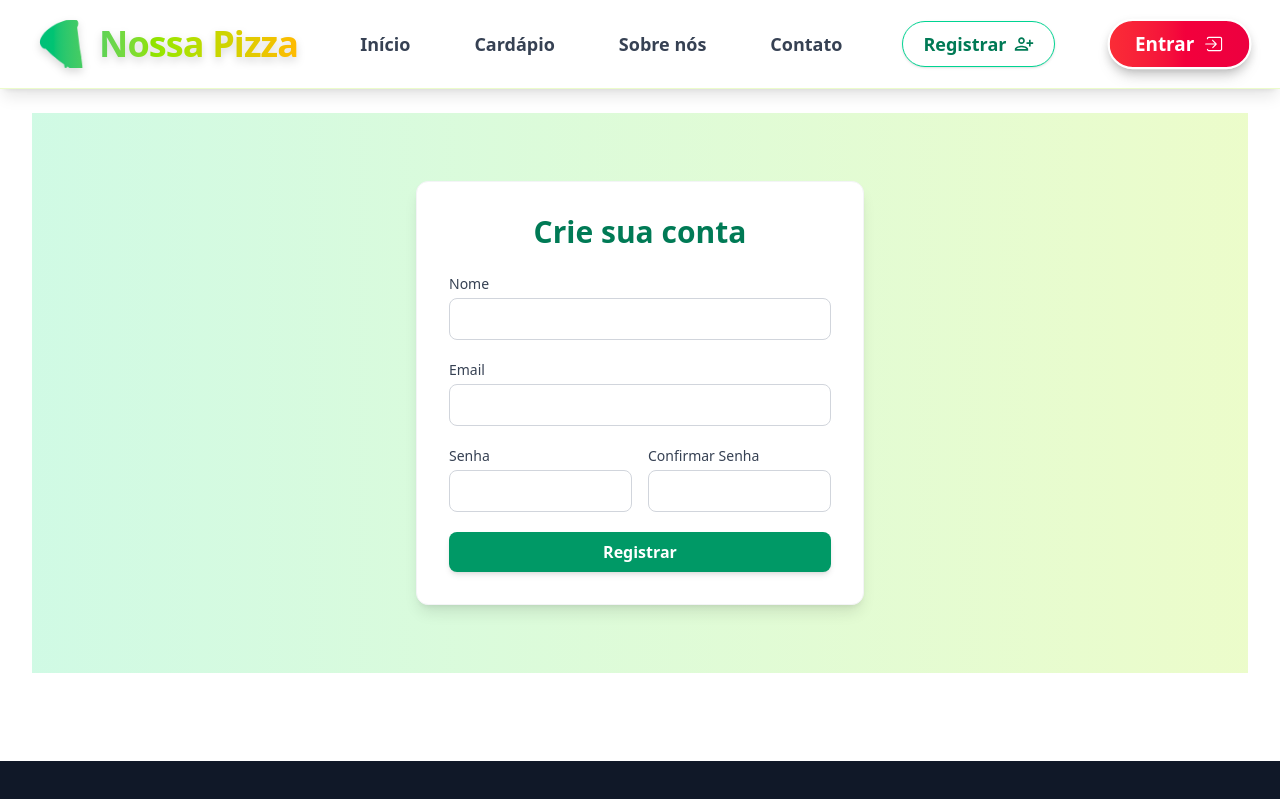
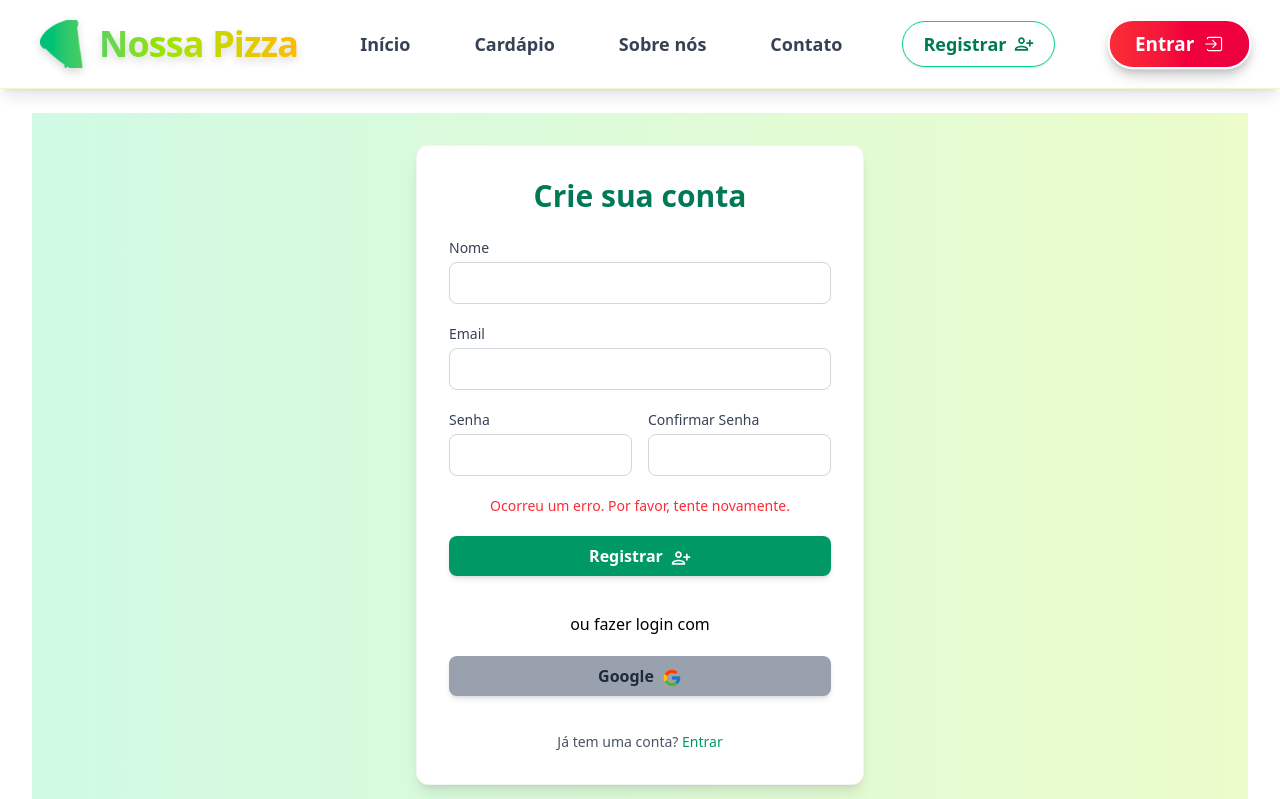
Before and after one commit to Ese-Fapo/resturant-templete, a Next.js app: page /register in a window 1280 px wide. Shown: the top 799 px of the page. Built offline with nearby package versions, Linux system fonts and the light colour scheme; no server answers.

Commit message:
auth started with google

```diff
--- /dev/null
+++ b/app/api/auth/[...nextauth]/route.ts
@@ -0,0 +1,25 @@
+import NextAuth from "next-auth"
+import CredentialsProvider from "next-auth/providers/credentials";
+
+const handler = NextAuth({
+  providers: [
+    CredentialsProvider({
+      name: "Credentials",
+      credentials: {
+        email: { label: "Email", type: "email", placeholder: "@example.com" },
+        password: { label: "Password", type: "password" }
+      },
+      async authorize(credentials , req) {
+        // Add logic here to look up the user from the credentials supplied
+        const user = { id: "1", name: "J Smith", email: credentials?.email }
+        if (user) {
+          return user;
+        } else {
+          return null;
+        }
+      }
+    })
+  ]
+});
+
+export { handler as GET, handler as POST };
--- /dev/null
+++ b/app/api/register/route.jsx
@@ -0,0 +1,3 @@
+export function POST(request) {
+  return new Response("");
+}
--- a/app/register/page.tsx
+++ b/app/register/page.tsx
@@ -2,6 +2,10 @@
 "use client";
 
 import React, { useState } from "react";
+import { MdOutlinePersonAddAlt1 } from "react-icons/md";
+
+import { FcGoogle } from "react-icons/fc";
+import { headers } from "next/dist/server/request/headers";
 
 export default function RegisterPage() {
   const [form, setForm] = useState({
@@ -32,6 +36,27 @@ export default function RegisterPage() {
     setSuccess("Cadastro realizado com sucesso!");
     setForm({ name: "", email: "", password: "", confirmPassword: "" });
   };
+
+        // Removed invalid 'ev.preventDefault();' as 'ev' is not defined.
+        fetch("/api/register", {
+          method: "POST",
+          body: JSON.stringify(form),
+          headers: {
+            "Content-Type": "application/json",
+          },
+        })
+          .then((res) => res.json())
+          .then((data) => {
+            if (data.error) {
+              setError(data.error);
+            } else {
+              setSuccess("Cadastro realizado com sucesso!");
+              setForm({ name: "", email: "", password: "", confirmPassword: "" });
+            }
+          })
+          .catch((err) => {
+            setError("Ocorreu um erro. Por favor, tente novamente.");
+          });
 
   return (
     <section className="flex flex-col items-center justify-center min-h-[70vh] py-8 px-2 sm:px-6 lg:px-8 bg-gradient-to-r from-emerald-100 to-lime-100">
@@ -99,7 +124,23 @@ export default function RegisterPage() {
             className="w-full py-2 px-4 bg-emerald-600 hover:bg-emerald-700 text-white font-semibold rounded-lg shadow-md transition"
           >
             Registrar
+            <MdOutlinePersonAddAlt1 className="inline-block ml-2 text-xl" />
           </button>
+          <div className="text-center mt-4">ou fazer login com </div>
+
+ <button
+            type="submit"
+            className="w-full py-2 px-4 bg-gray-400 hover:bg-white/90 text-gray-800 font-semibold rounded-lg shadow-md transition"
+          >
+            Google
+            <FcGoogle className="inline-block ml-2 text-xl" />
+          </button>
+
+          <div className="text-center mt-4">
+            <p className="text-sm text-gray-600">
+              Já tem uma conta? <a href="/login" className="text-emerald-600 hover:text-emerald-800">Entrar</a>
+            </p>
+          </div>
         </form>
       </div>
     </section>
--- a/package.json
+++ b/package.json
@@ -10,6 +10,7 @@
   },
   "dependencies": {
     "next": "16.1.6",
+    "next-auth": "^4.24.13",
     "react": "19.2.3",
     "react-dom": "19.2.3",
     "react-icons": "^5.5.0"
```
Also changed, not shown: 1 other file (tests, documents, lock files or other folders).
